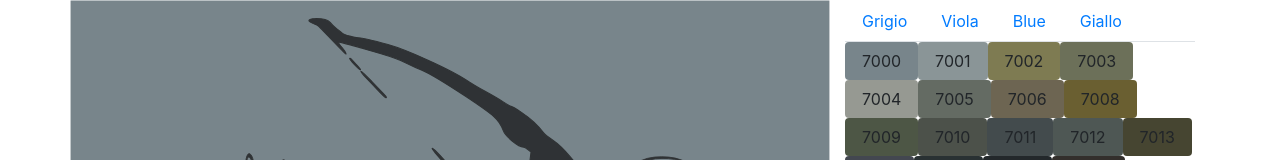
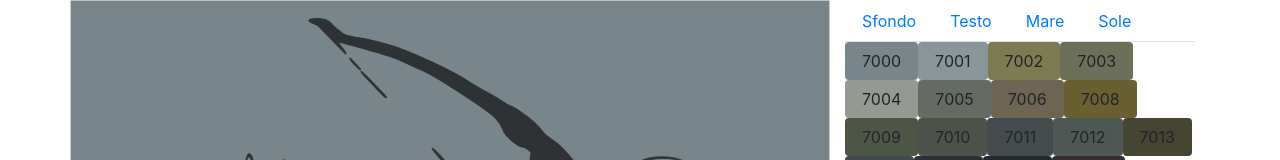
Before and after one commit to numshub/albagrigia, an Angular app: page / in a window 1280 px wide. Shown: the top 160 px of the page. Built offline with nearby package versions, Linux system fonts and the light colour scheme.

Commit message:
Changed tab names

```diff
--- a/src/app/logo/logo.component.html
+++ b/src/app/logo/logo.component.html
@@ -68,18 +68,18 @@
   <div class="col-md-4">
     <ul class="nav nav-tabs" id="myTab" role="tablist">
       <li class="nav-item">
-        <a class="nav-link" id="gray-tab" data-toggle="tab" href="#gray" role="tab" aria-controls="gray" aria-selected="false">Grigio</a>
+        <a class="nav-link" id="gray-tab" data-toggle="tab" href="#gray" role="tab" aria-controls="gray" aria-selected="false">Sfondo</a>
       </li>
       <li class="nav-item">
         <a class="nav-link" id="purple-tab" data-toggle="tab" href="#purple" role="tab" aria-controls="purple"
-          aria-selected="false">Viola</a>
+          aria-selected="false">Testo</a>
       </li>
       <li class="nav-item">
-        <a class="nav-link" id="blue-tab" data-toggle="tab" href="#blue" role="tab" aria-controls="blue" aria-selected="false">Blue</a>
+        <a class="nav-link" id="blue-tab" data-toggle="tab" href="#blue" role="tab" aria-controls="blue" aria-selected="false">Mare</a>
       </li>
       <li class="nav-item">
         <a class="nav-link" id="orange-tab" data-toggle="tab" href="#orange" role="tab" aria-controls="orange"
-          aria-selected="false">Giallo</a>
+          aria-selected="false">Sole</a>
       </li>
     </ul>
     <div class="tab-content" id="myTabContent">
```
